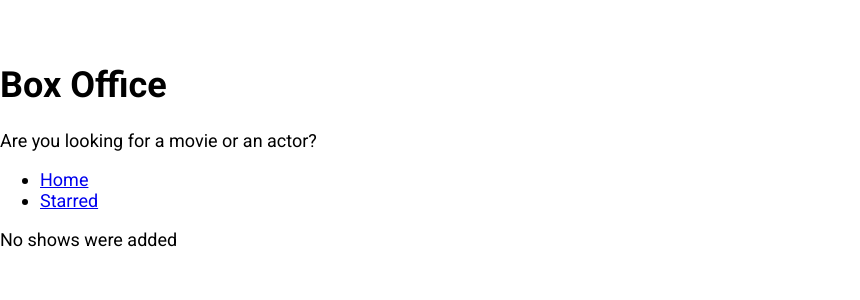
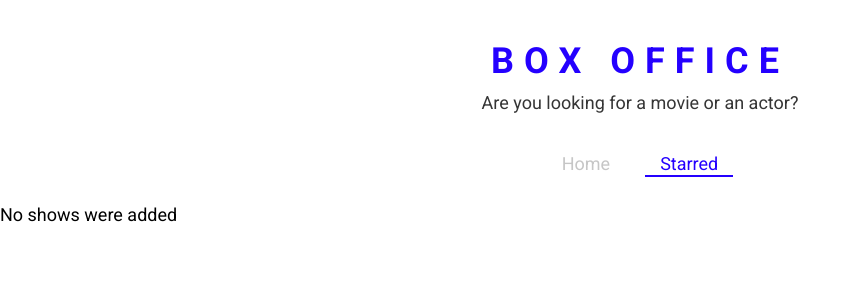
Before and after one commit to Raghavchandola/Box-Office, a React (Create React App) app: page /starred in a window 1280 px wide. Shown: the top 300 px of the page, without its empty margins (0-860 px from the left). Built offline with nearby package versions, Linux system fonts and the light colour scheme.

Commit message:
defined theme and created style components

```diff
--- a/src/App.js
+++ b/src/App.js
@@ -1,12 +1,22 @@
 import React from 'react';
 import { Switch, Route } from 'react-router-dom';
+import { ThemeProvider } from 'styled-components';
 
 import Home from './pages/Home';
 import Starred from './pages/Starred';
 import Show from './pages/Show';
 
+const theme = {
+  mainColors: {
+    blue: '#2400ff',
+    gray: '#c6c6c6',
+    dark: '#353535',
+  },
+};
+
 function App() {
   return (
+    <ThemeProvider theme={theme}>
       <Switch>
         <Route exact path="/">
           <Home />
@@ -24,6 +34,7 @@
           <div>Not found</div>
         </Route>
       </Switch>
+    </ThemeProvider>
   );
 }
 
--- a/src/components/Navs.js
+++ b/src/components/Navs.js
@@ -1,5 +1,7 @@
 import React from 'react';
-import { Link } from 'react-router-dom';
+import { useLocation } from 'react-router-dom';
+
+import { NavList, LinkStyled } from './Navs.styled';
 
 const LINKS = [
   { to: '/', text: 'Home' },
@@ -7,15 +9,22 @@
 ];
 
 const Navs = () => {
+  const location = useLocation();
+
   return (
     <div>
-      <ul>
+      <NavList>
         {LINKS.map(item => (
           <li key={item.to}>
-            <Link to={item.to}>{item.text}</Link>
+            <LinkStyled
+              to={item.to}
+              className={item.to === location.pathname ? 'active' : ''}
+            >
+              {item.text}
+            </LinkStyled>
           </li>
         ))}
-      </ul>
+      </NavList>
     </div>
   );
 };
--- /dev/null
+++ b/src/components/Navs.styled.js
@@ -0,0 +1,41 @@
+import styled from 'styled-components';
+import { Link } from 'react-router-dom';
+
+export const NavList = styled.ul`
+  display: flex;
+  justify-content: center;
+  list-style: none;
+  margin: 0 0 30px;
+  padding: 0;
+`;
+
+export const LinkStyled = styled(Link)`
+  margin: 0 10px;
+  padding: 3px 15px;
+  position: relative;
+  text-decoration: none;
+  color: ${({ theme }) => theme.mainColors.gray};
+  &.active {
+    color: ${({ theme }) => theme.mainColors.blue};
+    &:after {
+      content: '';
+      position: absolute;
+      display: block;
+      height: 2px;
+      left: 0%;
+      bottom: 0;
+      background-color: ${({ theme }) => theme.mainColors.blue};
+      animation: slide-in 0.3s ease-in forwards;
+      @keyframes slide-in {
+        from {
+          left: 50%;
+          width: 0;
+        }
+        to {
+          left: 0%;
+          width: 100%;
+        }
+      }
+    }
+  }
+`;
--- a/src/components/Title.js
+++ b/src/components/Title.js
@@ -1,11 +1,12 @@
 import React from 'react';
+import { TitleWrapper } from './Title.styled';
 
 const Title = ({ title, subtitle }) => {
   return (
-    <div>
+    <TitleWrapper>
       <h1>{title}</h1>
       <p>{subtitle}</p>
-    </div>
+    </TitleWrapper>
   );
 };
 
--- /dev/null
+++ b/src/components/Title.styled.js
@@ -0,0 +1,18 @@
+import styled from 'styled-components';
+
+export const TitleWrapper = styled.div`
+  text-align: center;
+  margin: 0 0 40px;
+
+  h1 {
+    color: ${({ theme }) => theme.mainColors.blue};
+    letter-spacing: 10px;
+    text-transform: uppercase;
+    margin: 0 0 10px;
+  }
+
+  p {
+    color: ${({ theme }) => theme.mainColors.dark};
+    margin: 0;
+  }
+`;
```
Lines whose indentation alone changed are shown as unchanged.
